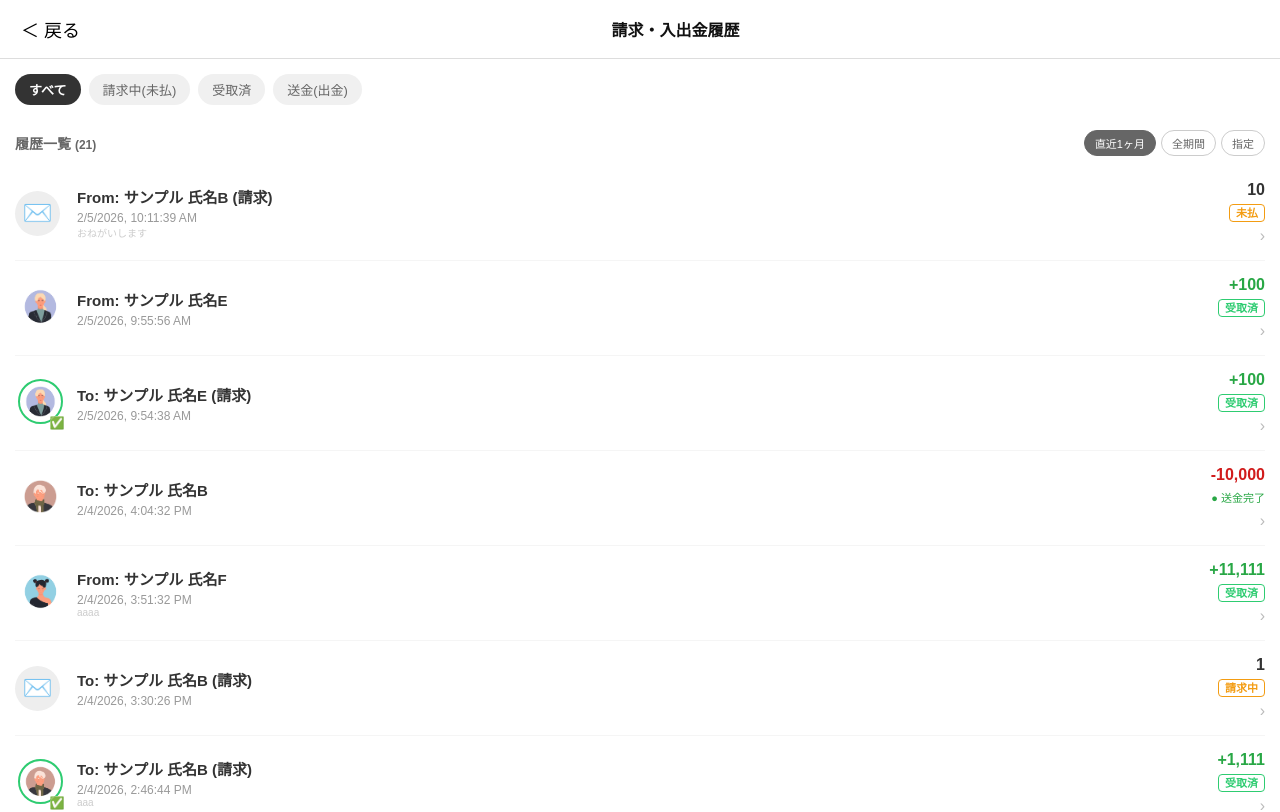
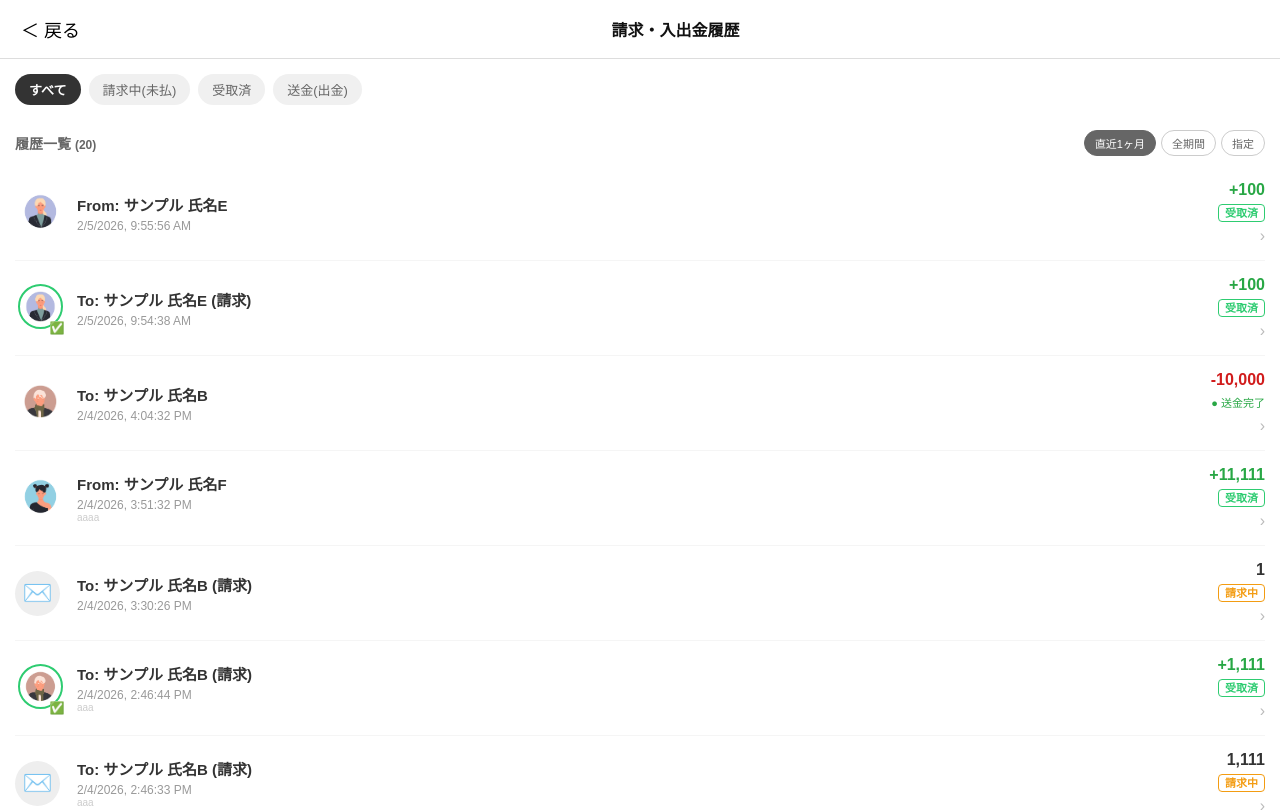
Before and after one commit to Bridge-wkk/team-vitamin-sea-project, a React (Create React App) app: page /transactionhistory in a window 1280 px wide. Shown: the top 812 px of the page. Built offline with nearby package versions, Linux system fonts and the light colour scheme; data requests are answered from the project's data file; sample sign-in values are in the browser's storage.

Commit message:
履歴修正

```diff
--- a/src/TransactionHistory.js
+++ b/src/TransactionHistory.js
@@ -27,7 +27,7 @@ const TransactionHistory = ({ loginUser }) => {
       setFriendsMap(map);
 
       const myRequests = requestsData.filter(req =>
-        req.requesterId === loginUser.id || req.receiverId === loginUser.id
+        req.requesterId === loginUser.id || (req.receiverId === loginUser.id && req.status === "paid")
       );
 
       const mySends = sendsData.filter(send =>
```
